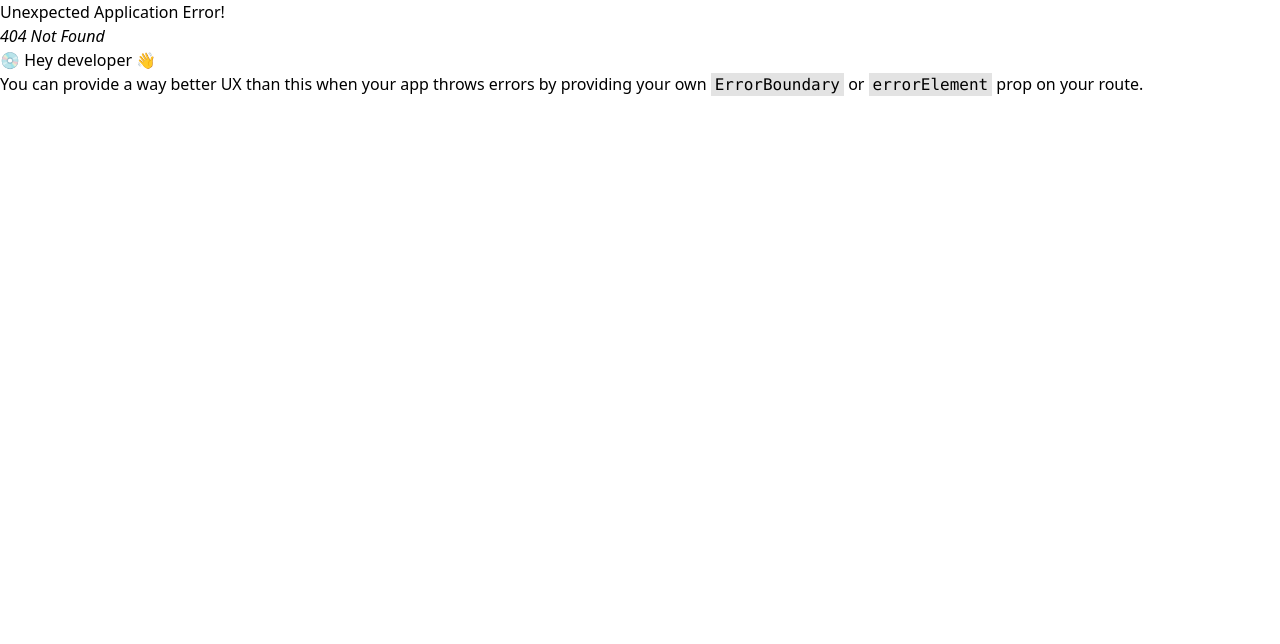
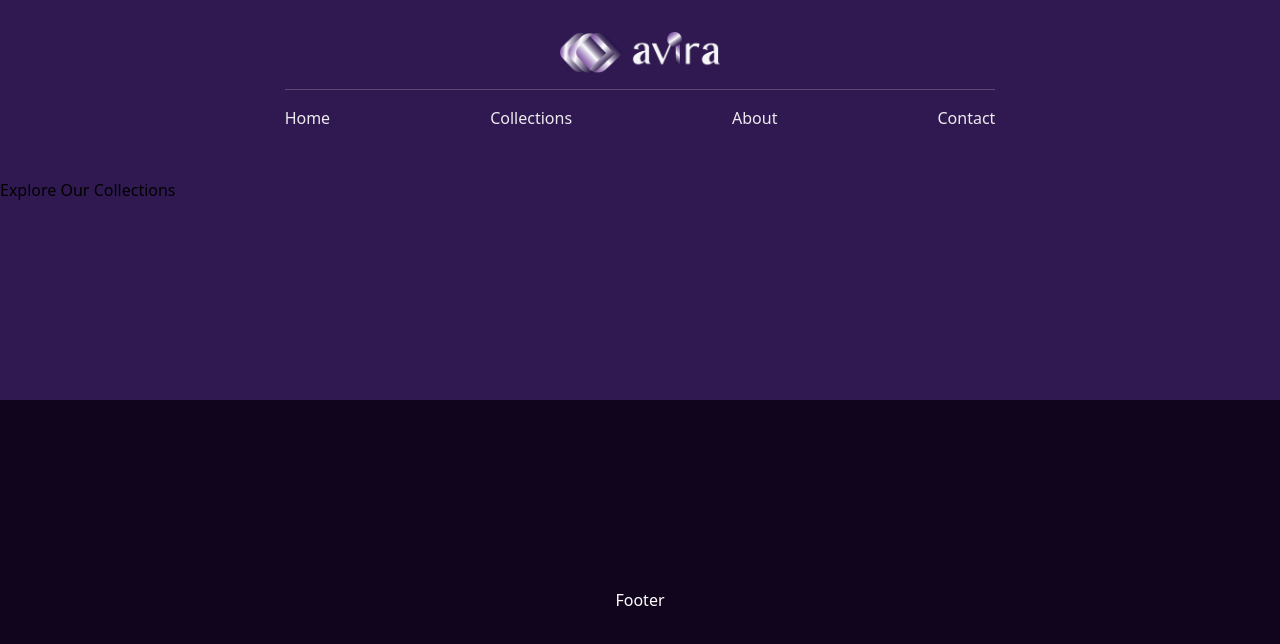
Before and after one commit to CatAvadani/Avira-design, a React (Vite) app: page /collections in a window 1280 px wide. Before the commit this address had no page. Shown: the top 644 px of the page. Built offline with nearby package versions, Linux system fonts and the light colour scheme; a web font is replaced by a local one.

Commit message:
Implement button component

```diff
--- /dev/null
+++ b/src/components/Button.tsx
@@ -0,0 +1,19 @@
+type ButtonProps = {
+  buttonType: 'primary' | 'secondary';
+  children: React.ReactNode;
+};
+
+export default function Button({ buttonType, children }: ButtonProps) {
+  return (
+    <button
+      className={`px-4 py-2 text-xl hover:cursor-pointer hover:opacity-90 max-w-44
+          ${
+            buttonType === 'primary'
+              ? 'bg-[#ff6200] text-white'
+              : 'bg-transparent border border-[#ff6200]  !text-[#ff6200]'
+          }`}
+    >
+      {children}
+    </button>
+  );
+}
--- /dev/null
+++ b/src/components/FeaturedProducts.tsx
@@ -0,0 +1,7 @@
+export default function FeaturedProducts() {
+  return (
+    <section className='new-trending-section py-12 bg-light-purple'>
+      Feature Products
+    </section>
+  );
+}
--- a/src/components/HeroSection.tsx
+++ b/src/components/HeroSection.tsx
@@ -1,3 +1,5 @@
+import Button from './Button';
+
 export default function HeroSection() {
   return (
     <div className='grid grid-cols-3 grid-rows-3 gap-4 p-4 max-w-screen-xl min-h-screen mx-auto'>
@@ -13,9 +15,7 @@ export default function HeroSection() {
           <h1 className='text-white text-6xl font-bold drop-shadow-lg  font-serif tracking-wider'>
             Discover Timeless <br /> Elegance
           </h1>
-          <button className='px-4 py-2   bg-[#ff6200]  w-44 text-white '>
-            Explore
-          </button>
+          <Button buttonType='primary'>Explore</Button>
         </div>
       </div>
 
@@ -32,9 +32,7 @@ export default function HeroSection() {
           Experience the finest craftsmanship and timeless design with our
           exclusive collection.
         </h1>
-        <button className='px-4 py-2  border border-[#ff6200]  text-[#ff6200]  '>
-          Collection
-        </button>
+        <Button buttonType='secondary'>Collection</Button>
       </div>
 
       {/* Bottom Left */}
--- a/src/components/MiddleSection.tsx
+++ b/src/components/MiddleSection.tsx
@@ -1,3 +1,5 @@
+import Button from './Button';
+
 export default function MiddleSection() {
   return (
     <div className='relative bg-[#1a0d2b] w-full mt-20 '>
@@ -13,9 +15,8 @@ export default function MiddleSection() {
           Introducing Our Latest Collection. Timeless Elegance Meets Modern
           Design.
         </h1>
-        <button className='px-4 py-2   bg-[#ff6200]  w-44 text-white '>
-          Discover Now
-        </button>
+
+        <Button buttonType='primary'>Discover Now</Button>
       </div>
     </div>
   );
--- a/src/components/Navbar.tsx
+++ b/src/components/Navbar.tsx
@@ -3,13 +3,15 @@ import { Link } from 'react-router-dom';
 export default function Navbar() {
   return (
     <nav className=' flex flex-col gap-4 justify-center items-center bg-transparent w-full text-[#edebef] px-28 py-8'>
-      <img src='/public/Logo-light.png' alt='' />
+      <Link to='/'>
+        <img src='/Logo-resized@1.5x.png' className='w-40' alt='' />
+      </Link>
       <ul
         className=' flex gap-2 lg:gap-40 justify-between border-t border-white/20 py-4 font-sans
       '
       >
         <Link to='/'>Home</Link>
-        <Link to='/explore'>Collections</Link>
+        <Link to='/collections'>Collections</Link>
         <Link to='/about'>About</Link>
         <Link to='/contact'>Contact</Link>
       </ul>
--- a/src/main.tsx
+++ b/src/main.tsx
@@ -9,17 +9,18 @@ import {
 import App from './App.tsx';
 import './index.css';
 import About from './pages/About.tsx';
+import Collections from './pages/Collections.tsx';
 import Contact from './pages/Contact.tsx';
-import Explore from './pages/Explore.tsx';
 import Home from './pages/Home.tsx';
 
 const router = createBrowserRouter(
   createRoutesFromElements(
     <Route path='/' element={<App />}>
       <Route index Component={Home} />
-      <Route path='explore' Component={Explore} />
+      <Route path='collections' Component={Collections} />
       <Route path='about' Component={About} />
       <Route path='contact' Component={Contact} />
+      <Route path='*' Component={() => <div>Not Found</div>} />
     </Route>
   )
 );
--- /dev/null
+++ b/src/pages/Collections.tsx
@@ -0,0 +1,3 @@
+export default function Collections() {
+  return <div>Explore Our Collections</div>;
+}
--- a/src/pages/Explore.tsx
+++ /dev/null
@@ -1,3 +0,0 @@
-export default function Explore() {
-  return <div>Explore</div>;
-}
```
Also changed, not shown: public/Logo-light.png (deleted), public/Logo-resized@1.5x.png (added).
